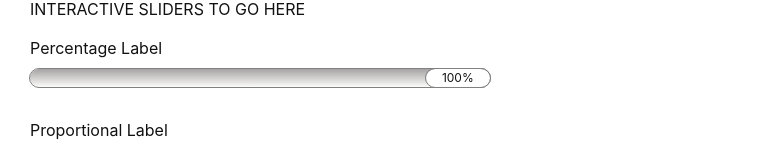
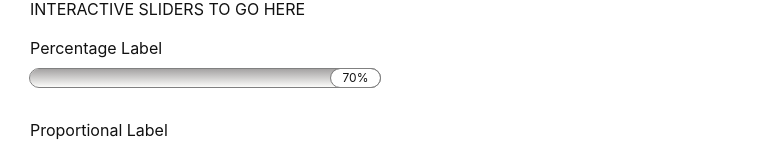
Before and after one commit to valgaug/slider-challenge, a React (Create React App) app: page / in a window 1280 px wide. Shown: the part 782-931 px from the top of the page, without its empty margins (0-783 px from the left). Built offline with nearby package versions, Linux system fonts and the light colour scheme.

Commit message:
thumb positions correct

```diff
--- a/src/App.tsx
+++ b/src/App.tsx
@@ -5,8 +5,8 @@ import { Slider } from './Slider';
 import { useState } from 'react';
 
 export default function App() {
-  const [valuePercent, setValuePercent] = useState(100);
-  const [valueProportional, setValueProportional] = useState(1.0);
+  const [valuePercent, setValuePercent] = useState(70);
+  const [valueProportional, setValueProportional] = useState(0.7);
 
   return (
     <div className='App'>
@@ -15,9 +15,9 @@ export default function App() {
       <hr />
 
       <p>INTERACTIVE SLIDERS TO GO HERE</p>
-      <Slider label='Percentage Label' max={100} min={0} step={1} value={valuePercent} unit='%' onChange={setValuePercent} />
+      <Slider label='Percentage Label' max={70} min={30} step={1} value={valuePercent} unit='%' onChange={setValuePercent} />
       <br />
-      <Slider label='Proportional Label' max={1} min={0} step={0.1} value={valueProportional} onChange={setValueProportional} />
+      <Slider label='Proportional Label' max={0.7} min={0.3} step={0.1} value={valueProportional} onChange={setValueProportional} />
     </div>
   );
 }
--- a/src/Slider.tsx
+++ b/src/Slider.tsx
@@ -14,16 +14,6 @@ interface Props {
 export function Slider({ label, max, min, step, value, unit, onChange }: Props): ReactElement {
   // const [sliderValue, setSliderValue] = useState(value);
   // const sliderRef = React.createRef<HTMLDivElement>();
-  // const [isDraggingRef, setIsDraggingRef] = useState(false);
-
-  // const handleMouseDown = (e: React.MouseEvent) => {
-  //   if (sliderRef.current) {
-  //     const rect = sliderRef.current.getBoundingClientRect();
-  //     const newPosition = ((e.clientX - rect.left) / rect.width) * (max - min) + min;
-  //     setSliderValue(newPosition);
-  //     setIsDraggingRef(true);
-  //   }
-  // };
 
   // const handleMouseMove = (e: React.MouseEvent) => {
   //   if (isDraggingRef && sliderRef.current) {
@@ -37,10 +27,22 @@ export function Slider({ label, max, min, step, value, unit, onChange }: Props):
   // const handleMouseUp = () => {
   //   setIsDraggingRef(false);
   // };
+
+  const [isDraggingRef, setIsDraggingRef] = useState(false);
   const [thumbWidth, setThumbWidth] = useState(0);
   const [trackWidth, setTrackWidth] = useState(0);
   const sliderThumbRef = React.createRef<HTMLDivElement>();
   const sliderTrackRef = React.createRef<HTMLDivElement>();
+
+  // const handleMouseDown = (e: React.MouseEvent) => {
+  //   if (sliderTrackRef.current) {
+  //     const rect = sliderTrackRef.current.getBoundingClientRect();
+  //     console.log(e.clientX);
+  //     const newPosition = ((e.clientX - rect.left) / rect.width) * (max - min) + min;
+  //     onChange(newPosition);
+  //     setIsDraggingRef(true);
+  //   }
+  // };
 
   useEffect(() => {
     if (sliderThumbRef.current && sliderTrackRef.current) {
@@ -64,7 +66,7 @@ export function Slider({ label, max, min, step, value, unit, onChange }: Props):
             className='slider-thumb'
             ref={sliderThumbRef}
             style={{
-              left: `${((value - min) / (max - min + value * (thumbWidth / (trackWidth - thumbWidth)))) * 100}%`,
+              left: `${(1 - thumbWidth / trackWidth) * (((value - min) / (max - min)) * 100)}%`,
             }}
           >
             <div className='slider-value'>
--- a/src/slider.css
+++ b/src/slider.css
@@ -1,12 +1,11 @@
 .slider {
   display: flex;
   flex-direction: column;
-  width: 500px;
   padding-right: 40px;
 }
 
 .slider-container {
-  width: 100%;
+  width: 350px;
   height: 18px;
   position: relative;
   margin: 10px 0;
@@ -14,14 +13,10 @@
 }
 
 .slider-track {
-  /* width: 100%; */
   height: inherit;
-  /* position: absolute; */
-  /* top: 50%; */
   border-radius: 9px;
   outline: grey 1px solid;
   background-image: linear-gradient(rgb(165, 163, 163), rgb(252, 252, 250));
-  /* transform: translateY(-50%); */
 }
 
 .slider-thumb {
@@ -34,8 +29,6 @@
   align-items: center;
   justify-content: center;
   position: absolute;
-  /* transform: translateY(-50%); */
-  /* transition: background-color 0.3s; */
 }
 
 .slider-value {
```
